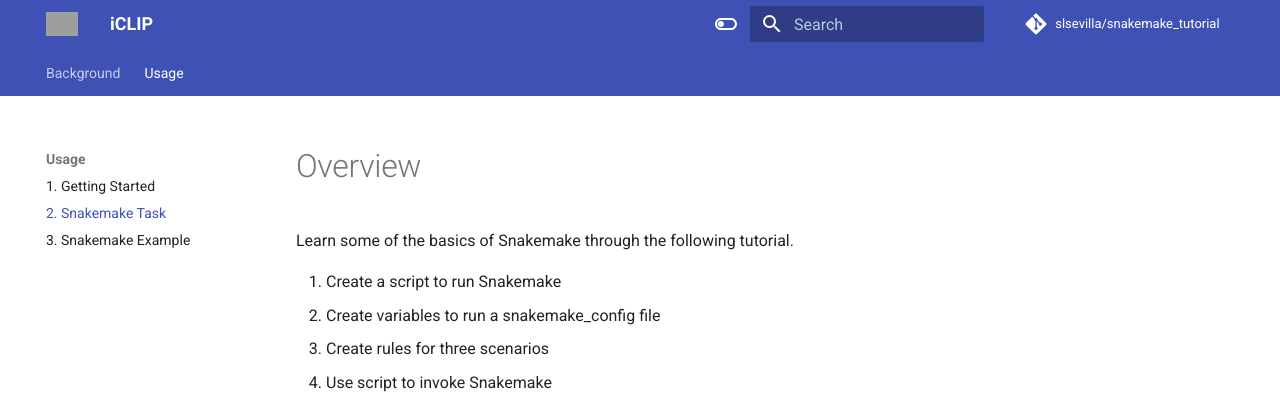
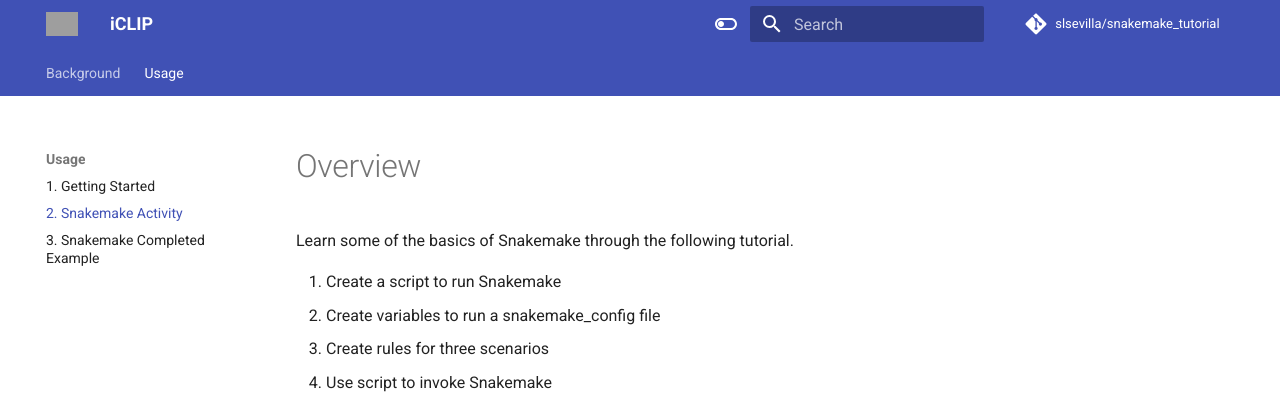
Before and after one commit to CCBR/snakemake_tutorial, an MkDocs documentation site: the page built from docs/usage/task.md, in a window 1280 px wide. Shown: the top 397 px of the page. Built offline with MkDocs 1.6.1 and Material for MkDocs 9.7.7, drawn with Linux system fonts in a browser that asks for light colours; comment, search, counter and statistics services are not loaded; the version menu is left out; grey boxes are pictures that could not be loaded.

```diff
--- a/mkdocs.yaml
+++ b/mkdocs.yaml
@@ -98,5 +98,5 @@ nav:
   - Background : index.md
   - Usage:
     - 1. Getting Started : usage/getting-started.md
-    - 2. Snakemake Task: usage/task.md
-    - 3. Snakemake Example: usage/example.md
+    - 2. Snakemake Activity: usage/task.md
+    - 3. Snakemake Completed Example: usage/example.md
```
